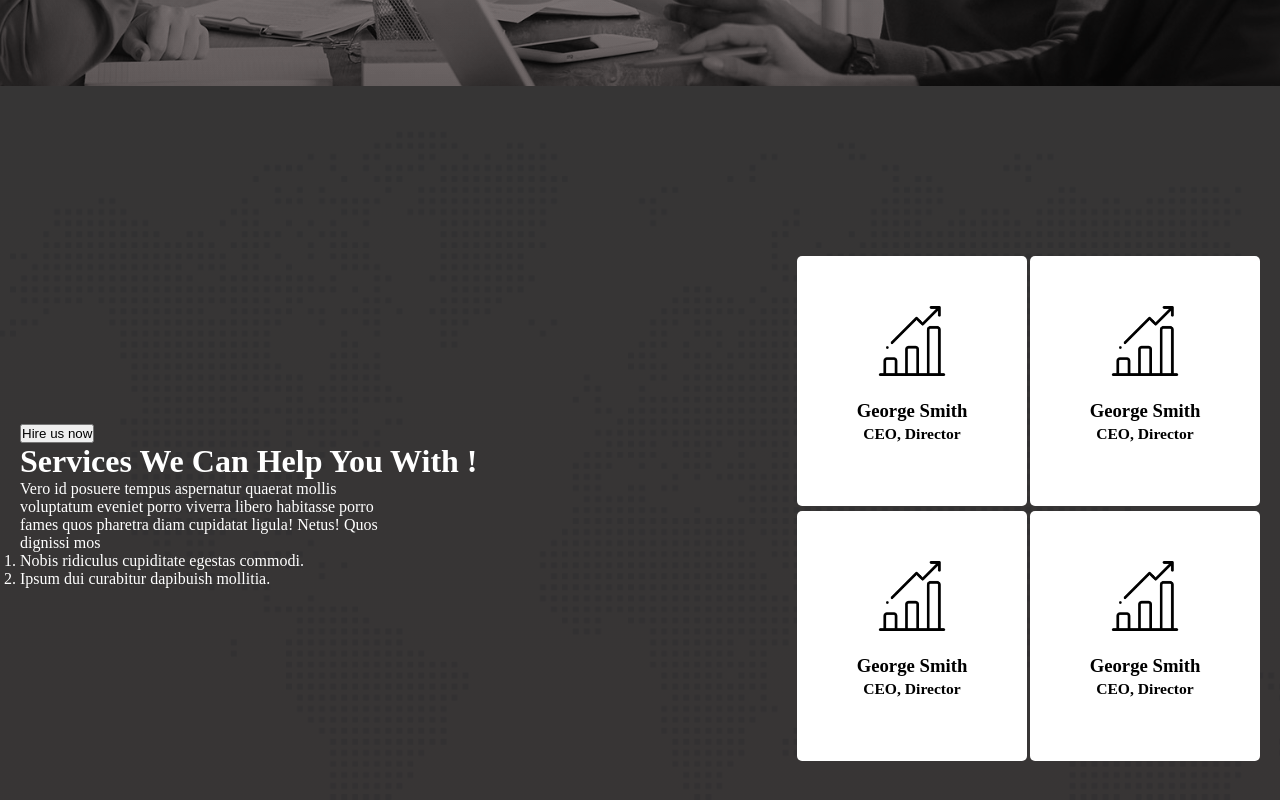
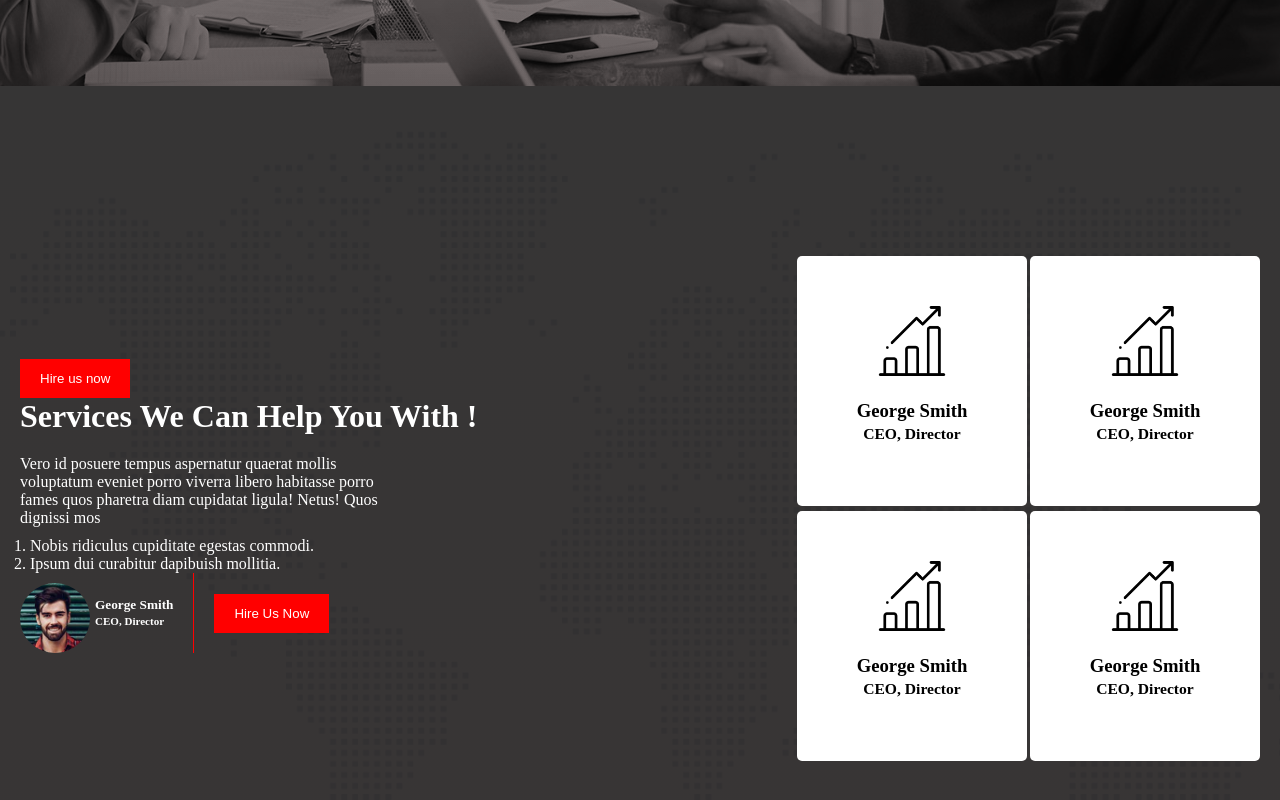
Before and after one commit to sajjadujjamanemon09/digital-agency, a plain HTML site: page index.html in a window 1280 px wide. Shown: the part 803-1603 px from the top of the page. Drawn offline with Linux system fonts and the light colour scheme.

Commit message:
complete 3rd banner

```diff
--- a/index.html
+++ b/index.html
@@ -41,15 +41,26 @@
 
         <div class="service-container">
             <div class="left-side-container">
-                <button>Hire us now</button>
+                <button class="btn bg-primary">Hire us now</button>
                 <h1>Services We Can Help You With !</h1>
                 <p class="service-description"> Vero id posuere tempus aspernatur quaerat mollis voluptatum eveniet
                     porro viverra libero habitasse porro fames quos pharetra diam
                     cupidatat ligula! Netus! Quos dignissi mos</p>
-                <ol>
+                <ol class="line">
                     <li>Nobis ridiculus cupiditate egestas commodi.</li>
                     <li>Ipsum dui curabitur dapibuish mollitia.</li>
                 </ol>
+
+                <div class="author-container">
+                    <div class="profile">
+                    <img class="author-img" src="./image/author.jpg" alt="">
+                    <h5>George Smith <br />
+                        <small>CEO, Director</small></h5>
+                    </div>
+                    <div class="author-button">
+                        <button class="btn bg-primary">Hire Us Now</button>
+                </div>
+                </div>
             </div>
             <div class="right-side-container">
                 <div class="all-box2">
@@ -83,6 +94,8 @@
             </div>
         </div>
 
+
+
     </header>
     <main></main>
     <footer></footer>
--- a/styles.css
+++ b/styles.css
@@ -88,6 +88,12 @@
 
 .service-description{
     width: 50%;
+    padding-top: 20px;
+    padding-bottom: 10px;
+}
+
+.line{
+    padding-left: 10px;
 }
 
 .all-box2{
@@ -95,3 +101,25 @@
     gap: 3px;
     margin-top: 5px;
 }
+
+.author-img{
+    width: 70px;
+    height: 70px;
+    border-radius: 35px;
+    /* padding-top: 20px; */
+    margin-top: 10px;
+}
+
+.author-container{
+    display: flex;
+    gap: 20px;
+    align-items: center;
+}
+
+.profile{
+    display: flex;
+    align-items: center;
+    gap: 5px;
+    border-right: 1px solid red;
+    padding-right: 20px;
+}
```
